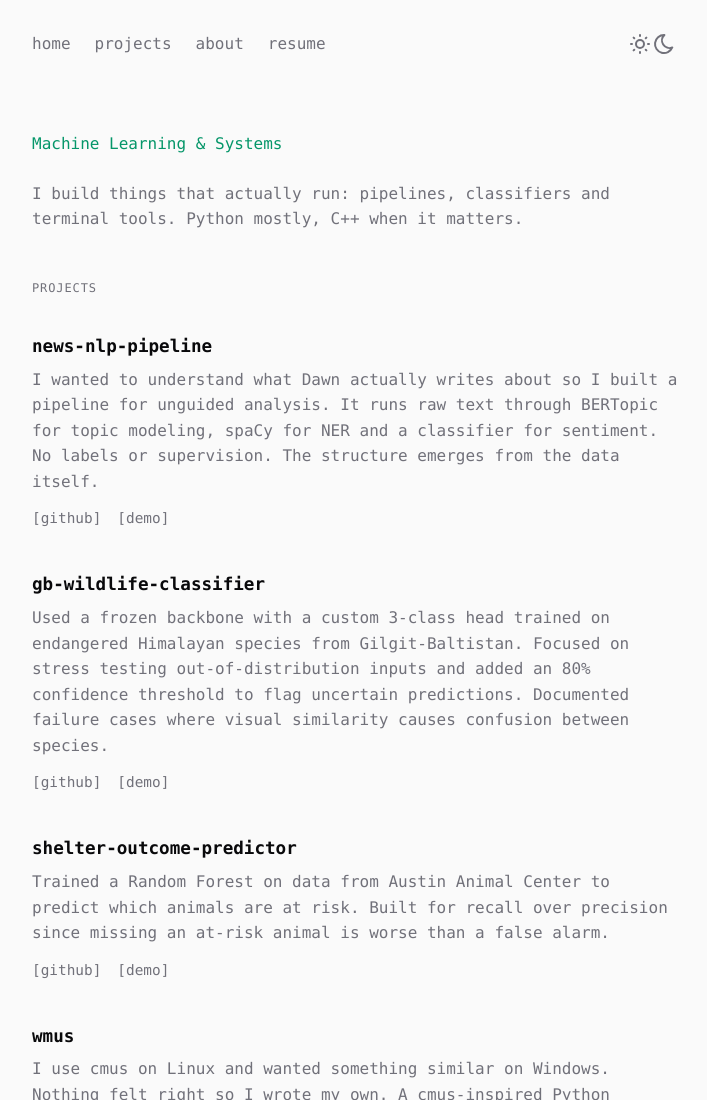
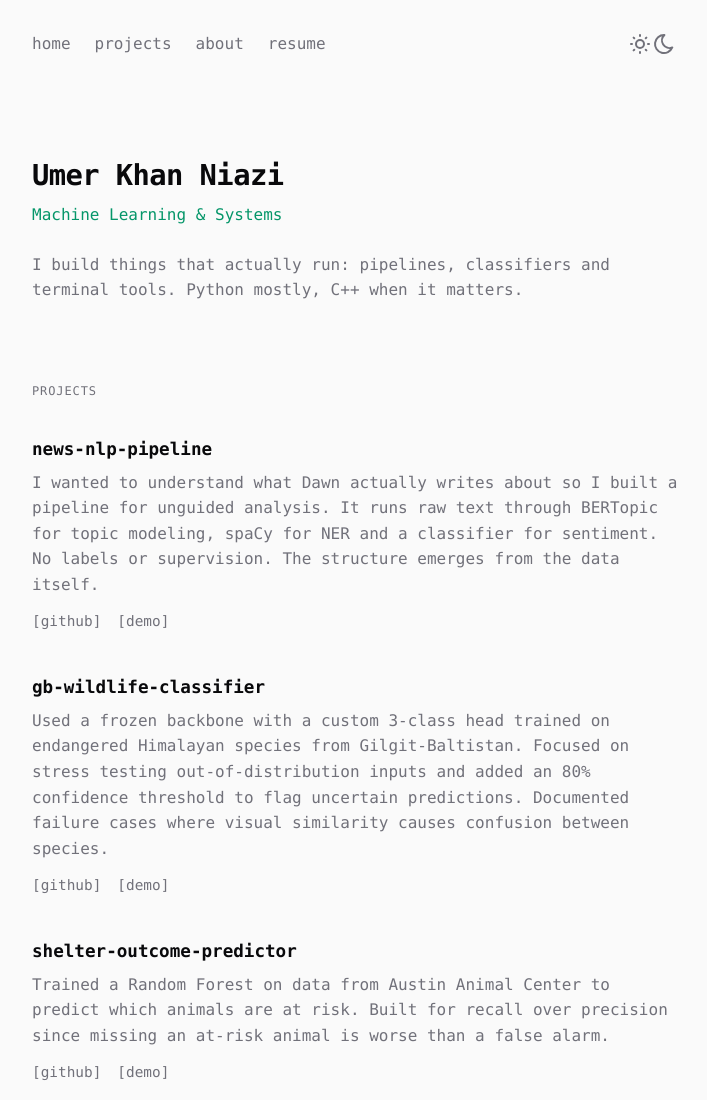
Before and after one commit to umerkniazi/umerkniazi.github.io, an Astro site: page / in a window 1280 px wide. Shown: the top 1100 px of the page, without its empty margins (282-989 px from the left). Built offline with nearby package versions, Linux system fonts and the light colour scheme; Astro itself is replaced by a stand-in of ours.

Commit message:
Refine hero section typography and alignment

```diff
--- a/src/components/Hero.astro
+++ b/src/components/Hero.astro
@@ -1,35 +1,40 @@
 ---
 import { siteConfig } from '../config';
 
-const { hero } = siteConfig;
+const { hero, name } = siteConfig;
 ---
 
-<section class="section" id="hero">
+<section class="section hero-section" id="hero">
   <div class="container">
-    <h1 class="hero-title">{hero.title}</h1>
-    <div class="hero-status">{hero.status}</div>
+    <h1 class="hero-title">{name}</h1>
+    <p class="hero-status">{hero.status}</p>
     <p class="hero-intro">{hero.intro}</p>
   </div>
 </section>
 
 <style>
-  .hero {
-    padding-top: 3rem;
+  .hero-section {
+    padding-top: 4rem;
+    padding-bottom: 2rem;
   }
 
   .hero-title {
-    font-size: 1.5rem;
+    font-size: 1.8rem;
+    font-weight: bold;
     color: var(--text);
-    margin-bottom: 0.2rem;
+    margin-bottom: 0.25rem;
+    letter-spacing: -0.02em;
   }
 
   .hero-status {
     color: var(--accent);
     margin-bottom: 1.5rem;
+    font-size: 1rem;
   }
 
   .hero-intro {
     color: var(--text-muted);
     max-width: 65ch;
+    line-height: 1.6;
   }
 </style>
```
